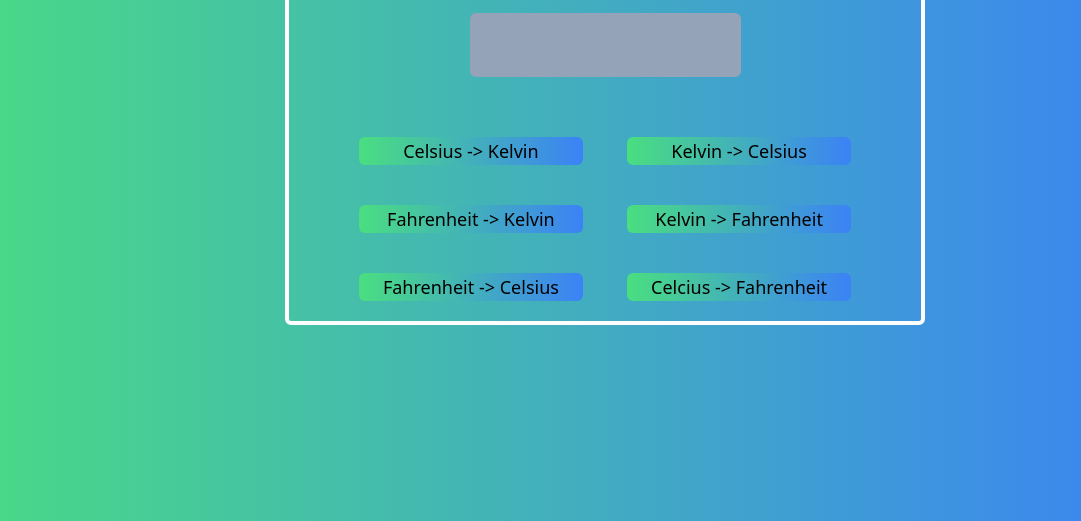
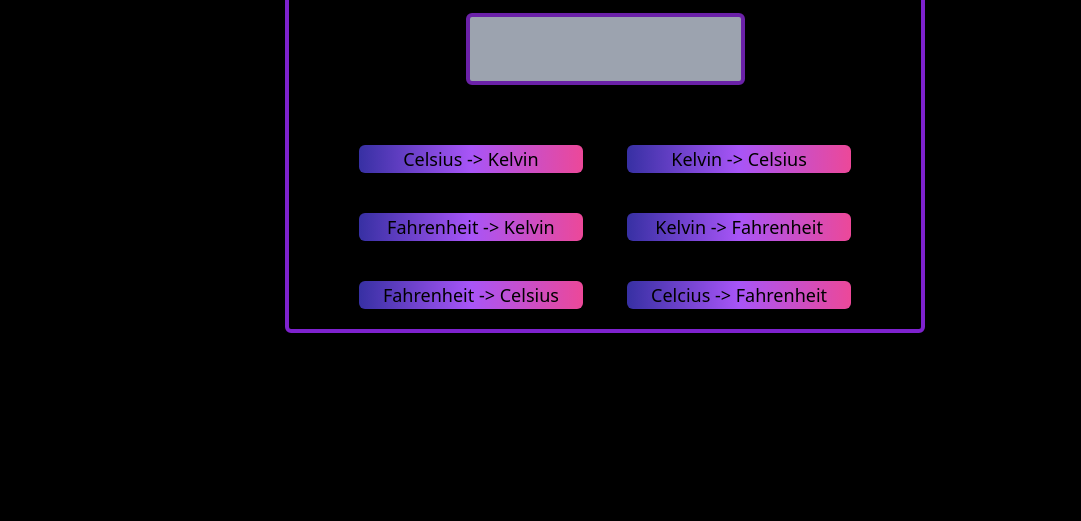
Before and after one commit to 2003subhangi/temperatureconverter, a website built with Vite: page index.html in a window 1280 px wide. Shown: the part 279-800 px from the top of the page, without its empty margins (99-1180 px from the left). Built offline with nearby package versions, Linux system fonts and the light colour scheme.

Commit message:
more css

```diff
--- a/index.html
+++ b/index.html
@@ -6,24 +6,24 @@
     <title>Document</title>
     <link rel="stylesheet" href="index.css">
 </head>
-<body class="bg-gradient-to-r from-green-400 to-blue-500 " >
+<body class="bg-black " >
 
-    <div class="container align-middle justify-center border-4 rounded-md border-white w-1/2 text-center mt-32 ml-96">
+    <div class="container align-middle justify-center border-4 rounded-md border-purple-700 w-1/2 text-center mt-32 ml-96">
         <h1 class="text-6xl text-center  bg-gradient-to-r from-indigo-800 via-purple-500 to-pink-500 inline-block text-transparent  bg-clip-text ml-20">Temperature Converter</h1><br>
-        <input type="number" class="m-10 p-5 bg-slate-400 rounded-md">
+        <input type="number" class="m-10 p-5 bg-gray-400 border-4 border-purple-800 rounded-md">
         <div>
-            <button class="m-5 rounded-md w-56  text-lg bg-gradient-to-r from-green-400 to-blue-500 hover:from-pink-500 hover:to-yellow-500">Celsius -> Kelvin</button>
-        <button class="m-5 rounded-md w-56 text-lg bg-gradient-to-r from-green-400 to-blue-500 hover:from-pink-500 hover:to-yellow-500 ">Kelvin -> Celsius</button>
+            <button class="m-5 rounded-md w-56  text-lg bg-gradient-to-r from-indigo-800 via-purple-500 to-pink-500 hover:from-pink-500 hover:to-yellow-500">Celsius -> Kelvin</button>
+        <button class="m-5 rounded-md w-56 text-lg bg-gradient-to-r from-indigo-800 via-purple-500 to-pink-500 hover:from-pink-500 hover:to-yellow-500 ">Kelvin -> Celsius</button>
 
         </div>
         <div>
-            <button class="m-5 rounded-md w-56  text-lg bg-gradient-to-r from-green-400 to-blue-500 hover:from-pink-500 hover:to-yellow-500">Fahrenheit -> Kelvin</button>
-        <button class="m-5 rounded-md w-56 text-lg bg-gradient-to-r from-green-400 to-blue-500 hover:from-pink-500 hover:to-yellow-500 ">Kelvin -> Fahrenheit</button>
+            <button class="m-5 rounded-md w-56  text-lg bg-gradient-to-r from-indigo-800 via-purple-500 to-pink-500 hover:from-pink-500 hover:to-yellow-500">Fahrenheit -> Kelvin</button>
+        <button class="m-5 rounded-md w-56 text-lg bg-gradient-to-r from-indigo-800 via-purple-500 to-pink-500 hover:from-pink-500 hover:to-yellow-500 ">Kelvin -> Fahrenheit</button>
 
         </div>
         <div>
-            <button class="m-5 rounded-md w-56  text-lg bg-gradient-to-r from-green-400 to-blue-500 hover:from-pink-500 hover:to-yellow-500">Fahrenheit -> Celsius</button>
-        <button class="m-5 rounded-md w-56 text-lg bg-gradient-to-r from-green-400 to-blue-500 hover:from-pink-500 hover:to-yellow-500 ">Celcius -> Fahrenheit</button>
+            <button class="m-5 rounded-md w-56  text-lg bg-gradient-to-r from-indigo-800 via-purple-500 to-pink-500 hover:from-pink-500 hover:to-yellow-500">Fahrenheit -> Celsius</button>
+        <button class="m-5 rounded-md w-56 text-lg bg-gradient-to-r from-indigo-800 via-purple-500 to-pink-500 hover:from-pink-500 hover:to-yellow-500 ">Celcius -> Fahrenheit</button>
 
         </div>
 
```
